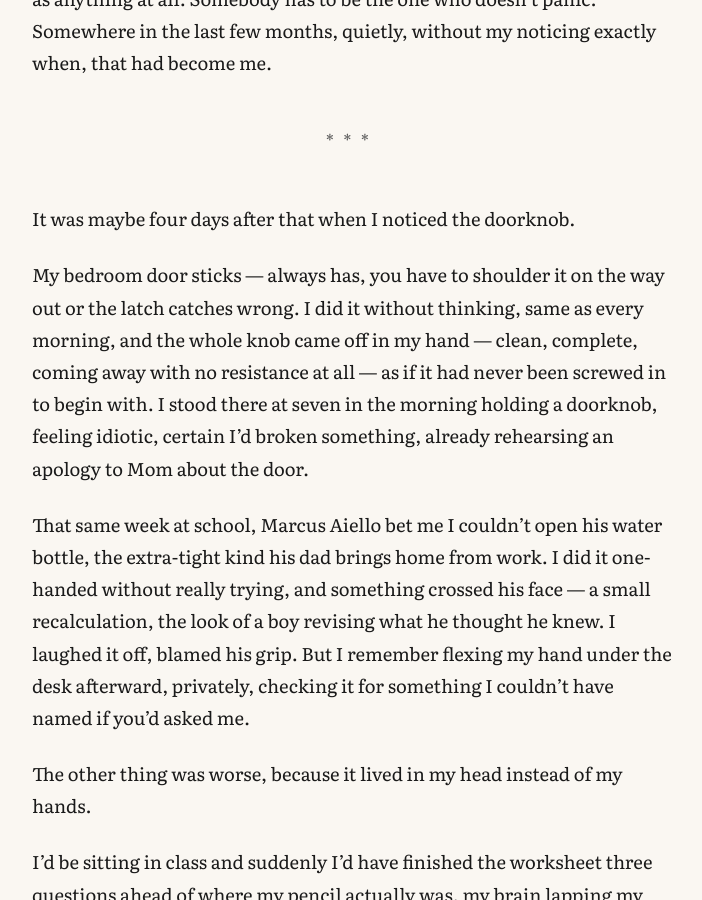
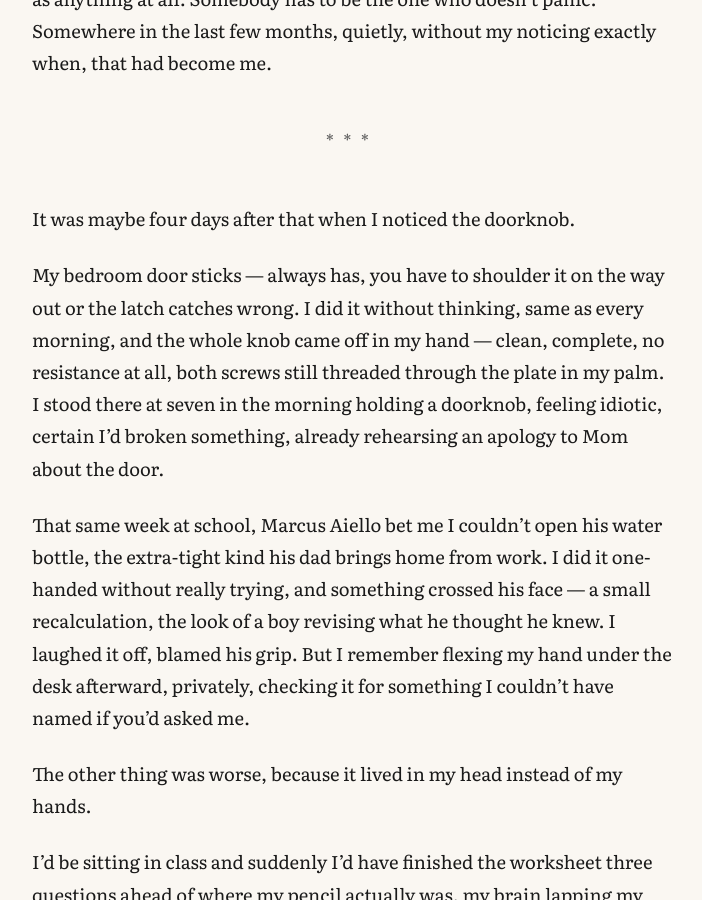
Before and after one commit to rayarcadio/reading-room, a Jekyll site: the page built from _stories/tictac-01.md, in a window 1280 px wide and 900 px high, scrolled down 7481 px. Shown: the whole window, without its empty margins (288-990 px from the left). Built offline with Jekyll 4.4.1, drawn with Linux system fonts in a browser that asks for light colours.

Commit message:
Sync Tic_Tac_Origin_Story_READER-v1.md to reading room

```diff
--- a/_stories/tictac-01.md
+++ b/_stories/tictac-01.md
@@ -109,7 +109,7 @@ We had him cleaned up and parked in front of the TV, ice pressed to his mouth, b
 
 It was maybe four days after that when I noticed the doorknob.
 
-My bedroom door sticks — always has, you have to shoulder it on the way out or the latch catches wrong. I did it without thinking, same as every morning, and the whole knob came off in my hand — clean, complete, coming away with no resistance at all — as if it had never been screwed in to begin with. I stood there at seven in the morning holding a doorknob, feeling idiotic, certain I'd broken something, already rehearsing an apology to Mom about the door.
+My bedroom door sticks — always has, you have to shoulder it on the way out or the latch catches wrong. I did it without thinking, same as every morning, and the whole knob came off in my hand — clean, complete, no resistance at all, both screws still threaded through the plate in my palm. I stood there at seven in the morning holding a doorknob, feeling idiotic, certain I'd broken something, already rehearsing an apology to Mom about the door.
 
 That same week at school, Marcus Aiello bet me I couldn't open his water bottle, the extra-tight kind his dad brings home from work. I did it one-handed without really trying, and something crossed his face — a small recalculation, the look of a boy revising what he thought he knew. I laughed it off, blamed his grip. But I remember flexing my hand under the desk afterward, privately, checking it for something I couldn't have named if you'd asked me.
 
```
